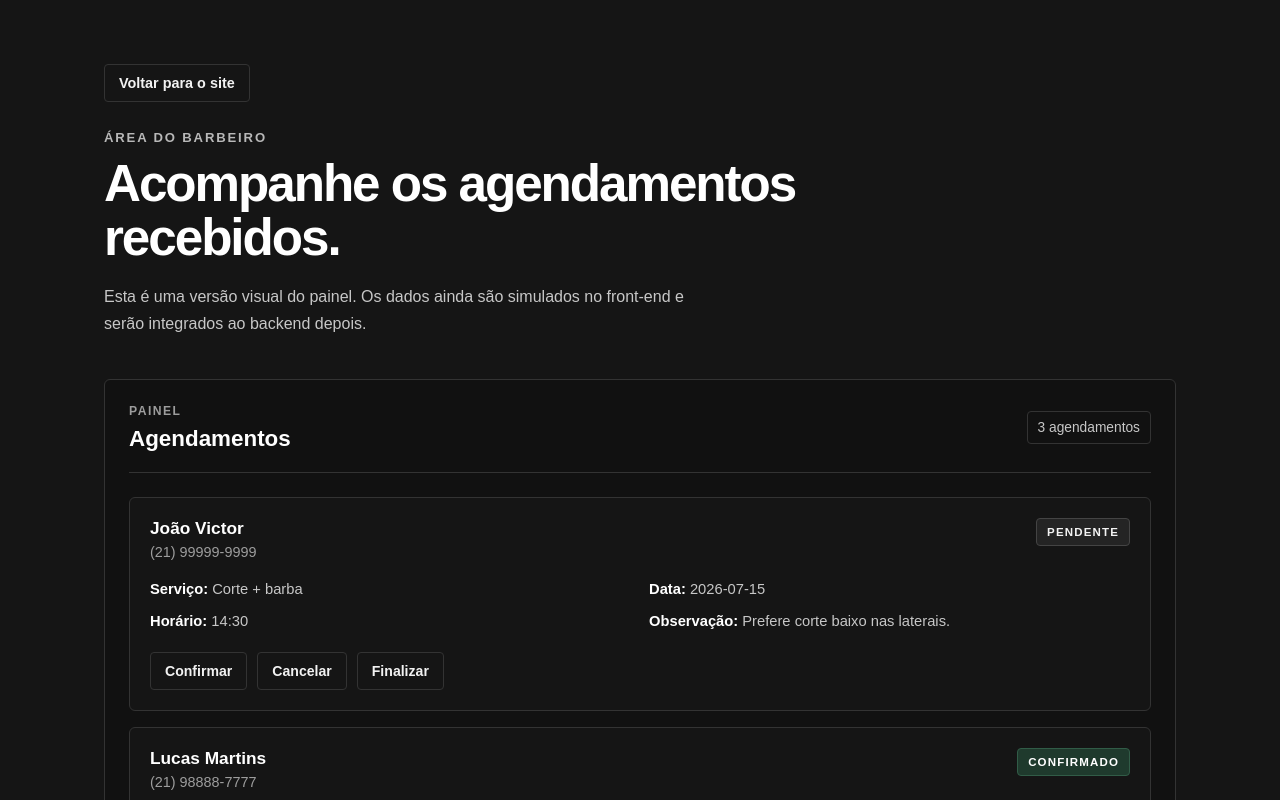
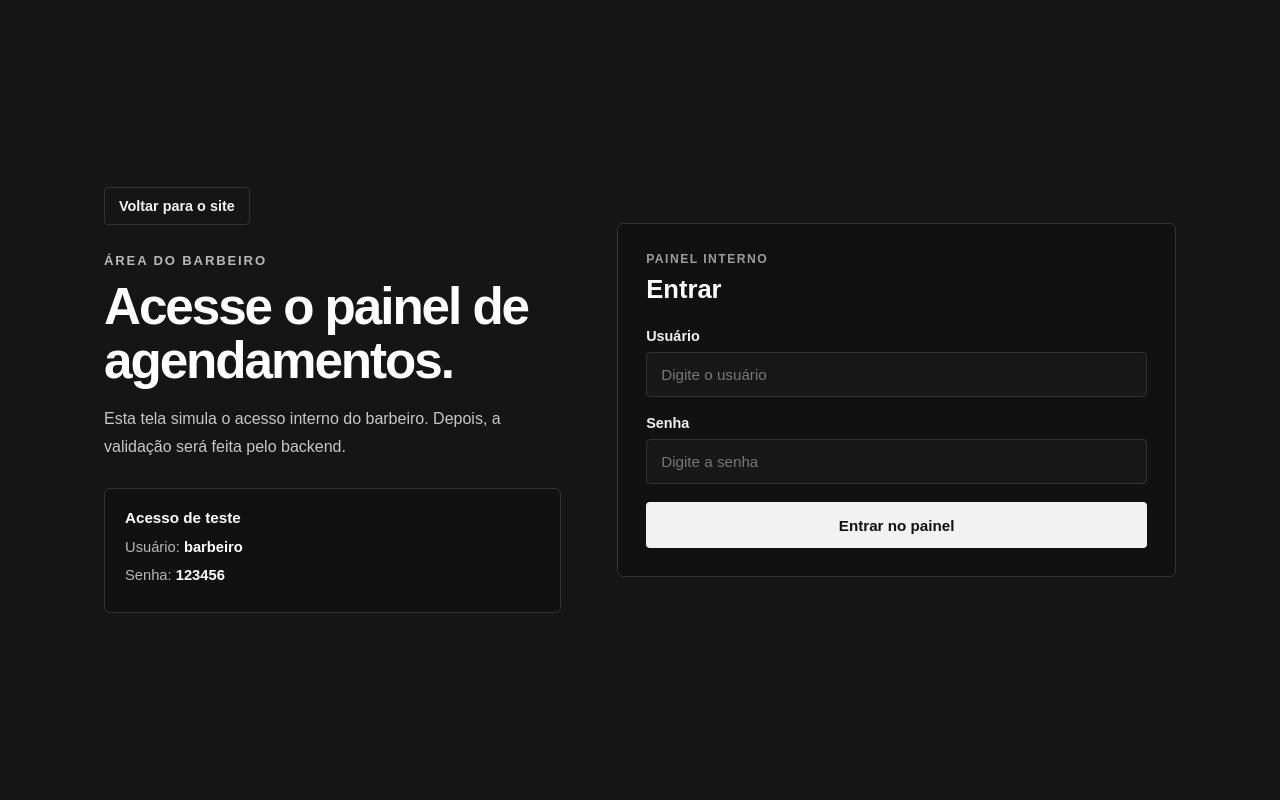
Before and after one commit to Victor212-hub/Projeto_Barbearia, a React (Vite) app in the folder Frontend/: page / in a window 1280 px wide. Both pictures are taken after a click on the button "Área do barbeiro". Shown: the top 800 px of the page. Built offline with nearby package versions, Linux system fonts and the light colour scheme.

Commit message:
feat: adiciona tela de login mockada para o barbeiro

```diff
--- a/Frontend/src/App.jsx
+++ b/Frontend/src/App.jsx
@@ -8,6 +8,7 @@ import BookingForm from "./components/BookingForm/BookingForm";
 import Location from "./components/Location/Location";
 import Footer from "./components/Footer/Footer";
 import BarberArea from "./components/BarberArea/BarberArea";
+import BarberLogin from "./components/BarberLogin/BarberLogin";
 
 function App() {
   const [currentPage, setCurrentPage] = useState("home");
@@ -16,11 +17,24 @@ function App() {
     setCurrentPage("home");
   }
 
-  function goToBarberArea() {
-    setCurrentPage("barber");
+  function goToBarberLogin() {
+    setCurrentPage("barber-login");
   }
 
-  if (currentPage === "barber") {
+  function goToBarberArea() {
+    setCurrentPage("barber-area");
+  }
+
+  if (currentPage === "barber-login") {
+    return (
+      <BarberLogin
+        onLoginSuccess={goToBarberArea}
+        onBackToSite={goToHome}
+      />
+    );
+  }
+
+  if (currentPage === "barber-area") {
     return <BarberArea onBackToSite={goToHome} />;
   }
 
@@ -28,7 +42,7 @@ function App() {
     <>
       <Header
         businessName="Barbearia"
-        onOpenBarberArea={goToBarberArea}
+        onOpenBarberArea={goToBarberLogin}
       />
 
       <main>
--- /dev/null
+++ b/Frontend/src/components/BarberLogin/BarberLogin.css
@@ -0,0 +1,240 @@
+.barber-login-page {
+  min-height: 100vh;
+
+  background-color: #151515;
+}
+
+.barber-login {
+  min-height: 100vh;
+
+  background-color: #151515;
+  color: #f2f2f2;
+}
+
+.barber-login-container {
+  max-width: 1120px;
+  min-height: 100vh;
+  margin: 0 auto;
+  padding: 64px 24px;
+
+  display: grid;
+  grid-template-columns: 0.9fr 1.1fr;
+  gap: 56px;
+  align-items: center;
+}
+
+.barber-login-content {
+  max-width: 520px;
+}
+
+.barber-login-back-button {
+  margin-bottom: 28px;
+  padding: 10px 14px;
+
+  border: 1px solid #333;
+  border-radius: 4px;
+
+  background-color: transparent;
+  color: #f2f2f2;
+
+  font-size: 0.9rem;
+  font-weight: 600;
+
+  cursor: pointer;
+
+  transition:
+    border-color 0.2s ease,
+    background-color 0.2s ease;
+}
+
+.barber-login-back-button:hover {
+  border-color: #777;
+  background-color: #181818;
+}
+
+.barber-login-eyebrow {
+  margin: 0 0 12px;
+
+  color: #b8b8b8;
+
+  font-size: 0.82rem;
+  font-weight: 700;
+  letter-spacing: 0.14em;
+  text-transform: uppercase;
+}
+
+.barber-login-title {
+  margin: 0;
+
+  color: #ffffff;
+
+  font-size: clamp(2rem, 4vw, 3.4rem);
+  line-height: 1.05;
+  letter-spacing: -0.04em;
+}
+
+.barber-login-subtitle {
+  margin: 18px 0 0;
+
+  color: #c7c7c7;
+
+  font-size: 1rem;
+  line-height: 1.7;
+}
+
+.barber-login-info {
+  margin-top: 28px;
+  padding: 20px;
+
+  border: 1px solid #333;
+  border-radius: 6px;
+
+  background-color: #111;
+}
+
+.barber-login-info strong {
+  display: block;
+  margin-bottom: 10px;
+
+  color: #ffffff;
+
+  font-size: 0.95rem;
+}
+
+.barber-login-info p {
+  margin: 6px 0;
+
+  color: #b8b8b8;
+
+  font-size: 0.92rem;
+  line-height: 1.5;
+}
+
+.barber-login-info span {
+  color: #ffffff;
+  font-weight: 700;
+}
+
+.barber-login-form {
+  padding: 28px;
+
+  border: 1px solid #333;
+  border-radius: 6px;
+
+  background-color: #111;
+}
+
+.barber-login-form-header {
+  margin-bottom: 24px;
+}
+
+.barber-login-form-header span {
+  display: block;
+  margin-bottom: 8px;
+
+  color: #9d9d9d;
+
+  font-size: 0.76rem;
+  font-weight: 700;
+  letter-spacing: 0.12em;
+  text-transform: uppercase;
+}
+
+.barber-login-form-header h2 {
+  margin: 0;
+
+  color: #ffffff;
+
+  font-size: 1.6rem;
+  line-height: 1.2;
+}
+
+.barber-login-form-group {
+  display: grid;
+  gap: 8px;
+  margin-bottom: 18px;
+}
+
+.barber-login-form-group label {
+  color: #f2f2f2;
+
+  font-size: 0.9rem;
+  font-weight: 600;
+}
+
+.barber-login-form-group input {
+  width: 100%;
+  padding: 13px 14px;
+
+  border: 1px solid #333;
+  border-radius: 4px;
+
+  background-color: #181818;
+  color: #f2f2f2;
+
+  font-size: 0.95rem;
+  outline: none;
+
+  transition: border-color 0.2s ease;
+}
+
+.barber-login-form-group input::placeholder {
+  color: #777;
+}
+
+.barber-login-form-group input:focus {
+  border-color: #777;
+}
+
+.barber-login-button {
+  width: 100%;
+  min-height: 46px;
+
+  border: 0;
+  border-radius: 4px;
+
+  background-color: #f2f2f2;
+  color: #111;
+
+  font-size: 0.95rem;
+  font-weight: 700;
+
+  cursor: pointer;
+
+  transition: background-color 0.2s ease;
+}
+
+.barber-login-button:hover {
+  background-color: #d8d8d8;
+}
+
+.barber-login-message {
+  margin: 16px 0 0;
+
+  color: #d61818;
+
+  font-size: 0.92rem;
+  line-height: 1.5;
+}
+
+@media (max-width: 900px) {
+  .barber-login-container {
+    grid-template-columns: 1fr;
+    gap: 36px;
+    align-items: start;
+  }
+
+  .barber-login-content {
+    max-width: 650px;
+  }
+}
+
+@media (max-width: 560px) {
+  .barber-login-container {
+    padding: 48px 18px 64px;
+  }
+
+  .barber-login-form {
+    padding: 22px;
+  }
+}
--- /dev/null
+++ b/Frontend/src/components/BarberLogin/BarberLogin.jsx
@@ -0,0 +1,130 @@
+import { useState } from "react";
+import "./BarberLogin.css";
+
+// Login temporário apenas para simular o fluxo no front-end.
+// Depois o backend deve validar usuário e senha de forma segura.
+const MOCK_BARBER_USERNAME = "barbeiro";
+const MOCK_BARBER_PASSWORD = "123456";
+
+function BarberLogin({ onLoginSuccess, onBackToSite }) {
+  const [loginData, setLoginData] = useState({
+    username: "",
+    password: "",
+  });
+
+  const [errorMessage, setErrorMessage] = useState("");
+
+  function handleChange(event) {
+    const { name, value } = event.target;
+
+    setLoginData((currentData) => ({
+      ...currentData,
+      [name]: value,
+    }));
+  }
+
+  function handleSubmit(event) {
+    event.preventDefault();
+
+    if (!loginData.username || !loginData.password) {
+      setErrorMessage("Preencha usuário e senha.");
+      return;
+    }
+
+    const credentialsAreValid =
+      loginData.username === MOCK_BARBER_USERNAME &&
+      loginData.password === MOCK_BARBER_PASSWORD;
+
+    if (!credentialsAreValid) {
+      setErrorMessage("Usuário ou senha inválidos.");
+      return;
+    }
+
+    setErrorMessage("");
+    onLoginSuccess();
+  }
+
+  return (
+    <main className="barber-login-page">
+      <section className="barber-login">
+        <div className="barber-login-container">
+          <div className="barber-login-content">
+            <button
+              className="barber-login-back-button"
+              type="button"
+              onClick={onBackToSite}
+            >
+              Voltar para o site
+            </button>
+
+            <p className="barber-login-eyebrow">Área do barbeiro</p>
+
+            <h1 className="barber-login-title">
+              Acesse o painel de agendamentos.
+            </h1>
+
+            <p className="barber-login-subtitle">
+              Esta tela simula o acesso interno do barbeiro. Depois, a validação
+              será feita pelo backend.
+            </p>
+
+            <div className="barber-login-info">
+              <strong>Acesso de teste</strong>
+
+              <p>
+                Usuário: <span>barbeiro</span>
+              </p>
+
+              <p>
+                Senha: <span>123456</span>
+              </p>
+            </div>
+          </div>
+
+          <form className="barber-login-form" onSubmit={handleSubmit}>
+            <div className="barber-login-form-header">
+              <span>Painel interno</span>
+              <h2>Entrar</h2>
+            </div>
+
+            <div className="barber-login-form-group">
+              <label htmlFor="username">Usuário</label>
+
+              <input
+                id="username"
+                name="username"
+                type="text"
+                placeholder="Digite o usuário"
+                value={loginData.username}
+                onChange={handleChange}
+              />
+            </div>
+
+            <div className="barber-login-form-group">
+              <label htmlFor="password">Senha</label>
+
+              <input
+                id="password"
+                name="password"
+                type="password"
+                placeholder="Digite a senha"
+                value={loginData.password}
+                onChange={handleChange}
+              />
+            </div>
+
+            <button className="barber-login-button" type="submit">
+              Entrar no painel
+            </button>
+
+            {errorMessage && (
+              <p className="barber-login-message">{errorMessage}</p>
+            )}
+          </form>
+        </div>
+      </section>
+    </main>
+  );
+}
+
+export default BarberLogin;
```
